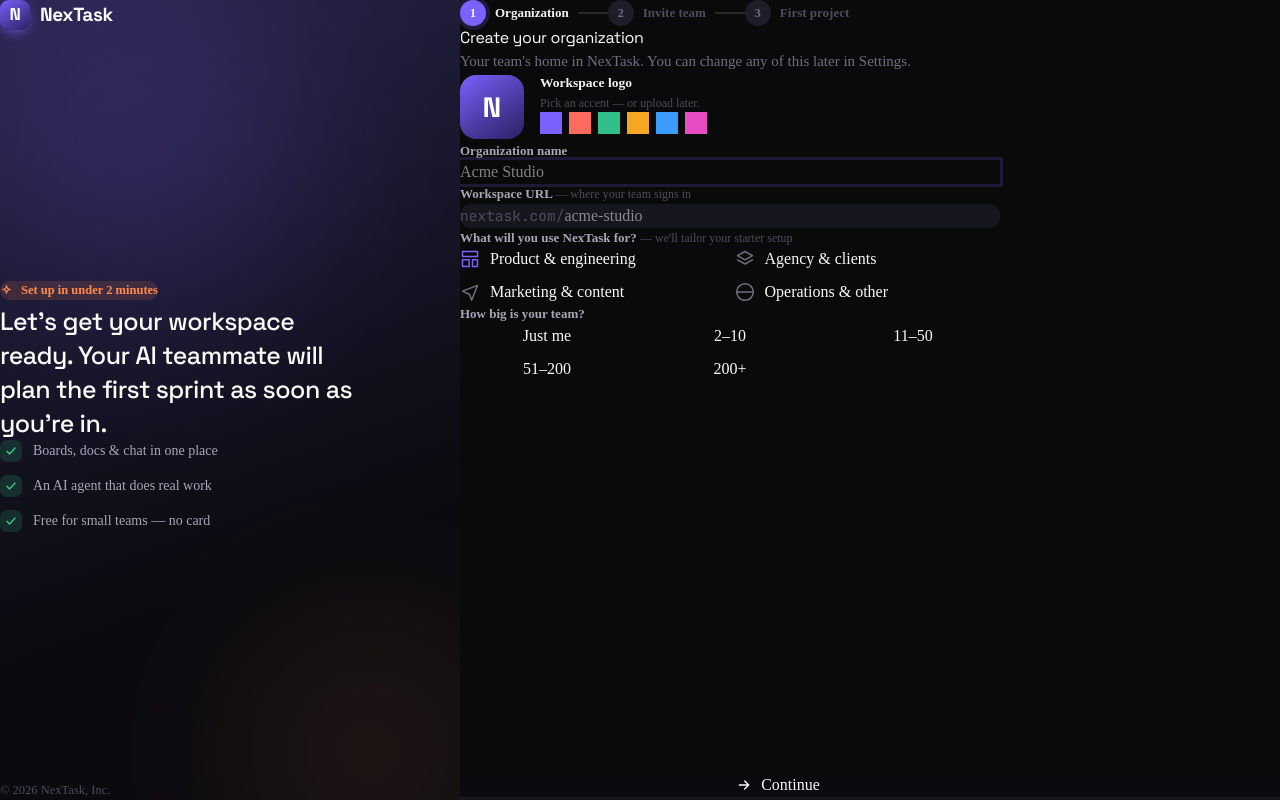
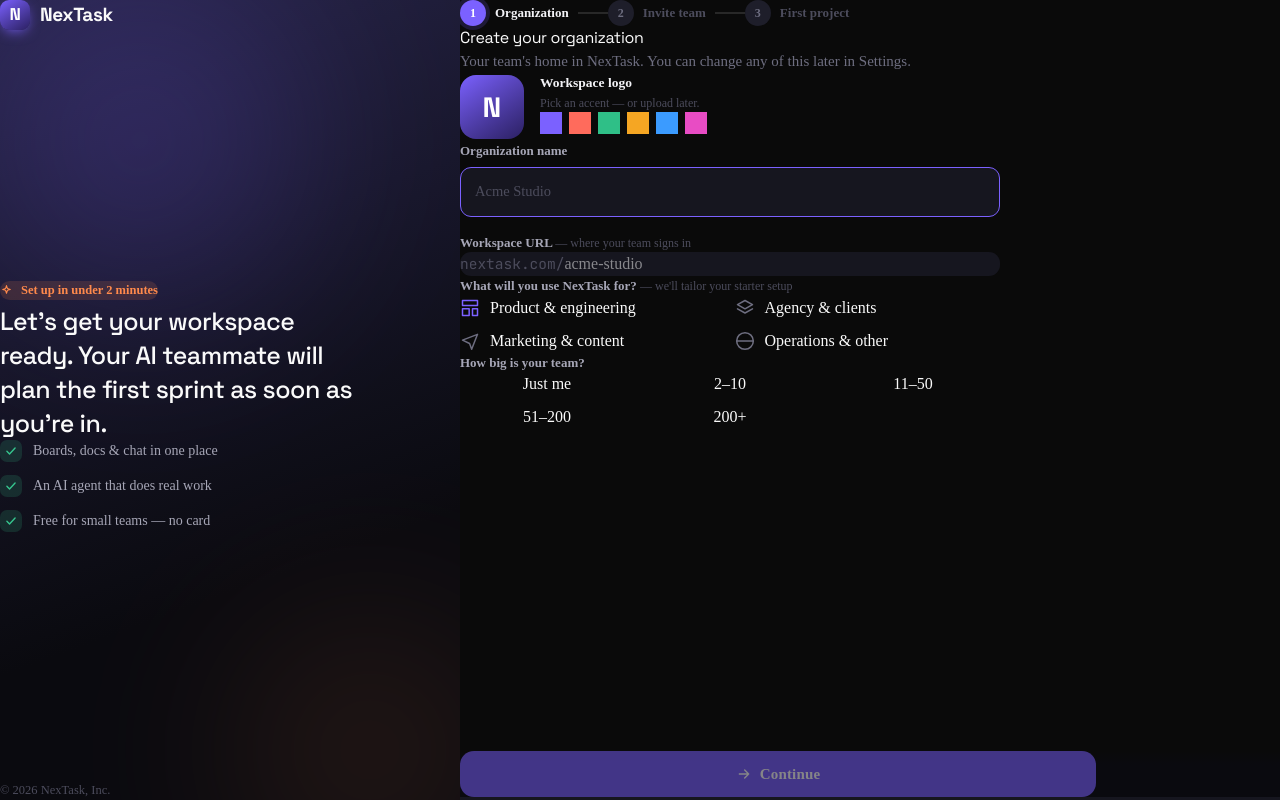
Before and after one commit to AwaisAmin/nextask-ai-saas, a Next.js app: page /onboarding in a window 1280 px wide. Built offline with nearby package versions, Linux system fonts and the light colour scheme.

Commit message:
fixing code issues...

```diff
--- a/src/app/(onboarding)/onboarding.css
+++ b/src/app/(onboarding)/onboarding.css
@@ -115,25 +115,6 @@
     justify-content: space-between;
     padding: 26px 48px;
     flex-shrink: 0;
-  }
-
-  .ob-skip {
-    font-size: 13.5px;
-    color: var(--text-2);
-    font-weight: 600;
-    display: inline-flex;
-    align-items: center;
-    gap: 6px;
-    transition: color 0.15s;
-    text-decoration: none;
-    background: none;
-    border: none;
-    cursor: pointer;
-    font-family: inherit;
-
-    &:hover {
-      color: var(--text-0);
-    }
   }
 
   .ob-stage {
@@ -566,65 +547,6 @@
     }
   }
 
-  /* ── Action buttons ──────────────────────────────────────────────────────── */
-
-  .ob-btn-primary {
-    display: inline-flex;
-    align-items: center;
-    justify-content: center;
-    gap: 9px;
-    font-weight: 600;
-    border-radius: 12px;
-    background: var(--primary);
-    color: var(--primary-ink);
-    padding: 14px 22px;
-    font-size: 15px;
-    box-shadow: 0 8px 22px -8px var(--primary);
-    border: none;
-    cursor: pointer;
-    width: 100%;
-    font-family: inherit;
-    transition:
-      transform 0.2s ease-out,
-      box-shadow 0.2s ease-out;
-
-    &:hover:not(:disabled) {
-      transform: translateY(-2px);
-      box-shadow: 0 14px 32px -8px var(--primary);
-    }
-
-    &:disabled {
-      opacity: 0.5;
-      pointer-events: none;
-      box-shadow: none;
-    }
-  }
-
-  .ob-btn-ghost {
-    display: inline-flex;
-    align-items: center;
-    justify-content: center;
-    gap: 9px;
-    font-weight: 600;
-    border-radius: 12px;
-    background: var(--bg-2);
-    border: 1px solid var(--border-2);
-    color: var(--text-0);
-    padding: 14px 20px;
-    font-size: 15px;
-    cursor: pointer;
-    font-family: inherit;
-    transition: background 0.15s;
-    white-space: nowrap;
-
-    &:hover {
-      background: var(--bg-3);
-    }
-    &[hidden] {
-      display: none;
-    }
-  }
-
   /* ── Seat bar (invite step) ──────────────────────────────────────────────── */
 
   .seatbar {
@@ -713,24 +635,6 @@
     }
     & b {
       color: var(--text-0);
-    }
-  }
-
-  .so-btn {
-    flex-shrink: 0;
-    padding: 8px 14px;
-    border-radius: 9px;
-    background: var(--primary);
-    color: var(--primary-ink);
-    font-size: 12.5px;
-    font-weight: 700;
-    border: none;
-    cursor: pointer;
-    font-family: inherit;
-    box-shadow: 0 6px 16px -6px var(--primary);
-
-    &:hover {
-      filter: brightness(1.08);
     }
   }
 
--- a/src/components/ui/button.tsx
+++ b/src/components/ui/button.tsx
@@ -4,16 +4,18 @@
 import { cn } from "@/lib/utils";
 
 const buttonVariants = cva(
-  "inline-flex shrink-0 items-center justify-center gap-2 font-semibold tracking-[0.012em] whitespace-nowrap cursor-pointer select-none transition-[transform,box-shadow,filter,background,border-color] duration-200 ease-out outline-none focus-visible:ring-2 focus-visible:ring-ring/60 disabled:pointer-events-none disabled:opacity-50 [&_svg]:pointer-events-none [&_svg]:shrink-0",
+  // Split durations match original: transform/filter/bg .15s, box-shadow .2s
+  // Using [transform:...] on hover (not translate-y) so transition:transform picks it up
+  "inline-flex shrink-0 items-center justify-center gap-2 font-semibold tracking-[0.012em] whitespace-nowrap cursor-pointer select-none [transition:transform_0.15s_ease,box-shadow_0.2s_ease,filter_0.15s_ease,background_0.15s_ease,border-color_0.15s_ease] outline-none focus-visible:ring-2 focus-visible:ring-ring/60 disabled:pointer-events-none disabled:opacity-50 [&_svg]:pointer-events-none [&_svg]:shrink-0",
   {
     variants: {
       variant: {
         // ── NexTask core ──────────────────────────────────────────────
         primary:
-          "bg-primary text-(--primary-ink) rounded-xl [box-shadow:0_8px_24px_-8px_var(--primary)] hover:-translate-y-0.5 hover:[box-shadow:0_14px_34px_-8px_var(--primary)]",
+          "bg-primary text-(--primary-ink) rounded-xl [box-shadow:0_8px_22px_-8px_var(--primary)] hover:[transform:translateY(-2px)] hover:[box-shadow:0_14px_32px_-8px_var(--primary)] disabled:[box-shadow:none]",
         ghost:
-          "bg-transparent text-(--text-0) rounded-xl border border-(--border-2) hover:bg-(--bg-2) hover:border-(--text-3)",
-        ai: "rounded-xl text-[#1a0e06] font-bold [background:linear-gradient(110deg,var(--ai-a),var(--ai-b))] [box-shadow:var(--ai-glow)] hover:-translate-y-0.5 hover:brightness-105",
+          "bg-(--bg-2) text-(--text-0) rounded-xl border border-(--border-2) hover:bg-(--bg-3)",
+        ai: "rounded-xl text-[#1a0e06] font-bold [background:linear-gradient(110deg,var(--ai-a),var(--ai-b))] [box-shadow:var(--ai-glow)] hover:[transform:translateY(-2px)] hover:brightness-105",
         // ── App UI (forms, dialogs, destructive) ──────────────────────
         secondary:
           "bg-(--bg-2) text-(--text-0) rounded-xl border border-(--border-2) hover:bg-(--bg-3)",
--- a/src/features/onboarding/components/OnboardingPage.tsx
+++ b/src/features/onboarding/components/OnboardingPage.tsx
@@ -9,15 +9,16 @@
   DEFAULT_CTX,
   SKIP_LABELS,
 } from "@/constants/onboarding";
+import { Button } from "@/components/ui/button";
 import type { BuildConfig, Layer, OnboardingCtx, StepHandle } from "../types";
 import { OnboardingLeft } from "./OnboardingLeft";
-
-const noop = () => {};
 import { Stepper } from "./Stepper";
 import { BuildOverlay } from "./BuildOverlay";
 import { StepOrg } from "./steps/StepOrg";
 import { StepInvite } from "./steps/StepInvite";
 import { StepProject } from "./steps/StepProject";
+
+const noop = () => {};
 
 export const OnboardingPage = () => {
   const [stepIndex, setStepIndex] = useState(0);
@@ -33,7 +34,7 @@
 
   const navigate = (newIndex: number) => {
     const forward = newIndex > stepIndex;
-    const enterClass: "in-right" | "in-left" = forward ? "in-right" : "in-left";
+    const enterClass: Layer["animClass"] = forward ? "in-right" : "in-left";
 
     setLayers((prev) => [
       ...prev.map((l) => ({ ...l, animClass: "leaving" as const })),
@@ -44,7 +45,7 @@
       },
     ]);
     setStepIndex(newIndex);
-    setIsNextEnabled(newIndex === 1); // invite is always valid
+    setIsNextEnabled(newIndex === 1); // invite step is always valid
     setNextLabel("Continue");
 
     setTimeout(() => {
@@ -64,19 +65,10 @@
   const handleNext = () => {
     const data = stepRef.current?.getData();
     if (data === null) return;
-
     const newCtx = { ...ctx, ...(data ?? {}) };
     setCtx(newCtx);
-
-    if (stepIndex < 2) {
-      navigate(stepIndex + 1);
-    } else {
-      showBuild(newCtx);
-    }
-  };
-
-  const handleBack = () => {
-    if (stepIndex > 0) navigate(stepIndex - 1);
+    if (stepIndex < 2) navigate(stepIndex + 1);
+    else showBuild(newCtx);
   };
 
   const handleSkip = () => {
@@ -92,41 +84,36 @@
     }
   };
 
+  const renderStep = (index: number, isActive: boolean) => {
+    const ref = isActive ? stepRef : null;
+    const onValidChange = isActive ? setIsNextEnabled : noop;
+    const onNextLabelChange = isActive ? setNextLabel : noop;
+
+    const steps: Record<number, React.ReactNode> = {
+      0: <StepOrg ref={ref} ctx={ctx} onValidChange={onValidChange} />,
+      1: (
+        <StepInvite
+          ref={ref}
+          ctx={ctx}
+          onValidChange={onValidChange}
+          onNextLabelChange={onNextLabelChange}
+        />
+      ),
+      2: (
+        <StepProject
+          ref={ref}
+          ctx={ctx}
+          onValidChange={onValidChange}
+          onNextLabelChange={onNextLabelChange}
+        />
+      ),
+    };
+
+    return steps[index] ?? null;
+  };
+
   const skipLabel = SKIP_LABELS[stepIndex];
   const progressPct = (stepIndex / 2) * 100;
-
-  const renderStepContent = (index: number, isActive: boolean) => {
-    switch (index) {
-      case 0:
-        return (
-          <StepOrg
-            ref={isActive ? stepRef : null}
-            ctx={ctx}
-            onValidChange={isActive ? setIsNextEnabled : noop}
-          />
-        );
-      case 1:
-        return (
-          <StepInvite
-            ref={isActive ? stepRef : null}
-            ctx={ctx}
-            onValidChange={isActive ? setIsNextEnabled : noop}
-            onNextLabelChange={isActive ? setNextLabel : noop}
-          />
-        );
-      case 2:
-        return (
-          <StepProject
-            ref={isActive ? stepRef : null}
-            ctx={ctx}
-            onValidChange={isActive ? setIsNextEnabled : noop}
-            onNextLabelChange={isActive ? setNextLabel : noop}
-          />
-        );
-      default:
-        return null;
-    }
-  };
 
   return (
     <>
@@ -134,57 +121,56 @@
         <OnboardingLeft />
 
         <main className="ob-right">
-          {/* Top bar: stepper + skip */}
           <div className="ob-top">
             <Stepper current={stepIndex} />
             {skipLabel ? (
-              <button type="button" className="ob-skip" onClick={handleSkip}>
-                <span>{skipLabel}</span>
+              <Button
+                variant="link"
+                className="text-(--text-2) text-[13.5px] gap-1.5 font-semibold"
+                onClick={handleSkip}
+              >
+                {skipLabel}
                 <ChevronRight size={14} />
-              </button>
+              </Button>
             ) : (
               <span />
             )}
           </div>
 
-          {/* Animated step stage */}
           <div className="ob-stage">
             <div className="ob-viewport">
               {layers.map((layer) => (
                 <div key={layer.key} className={`step-view ${layer.animClass}`}>
-                  {renderStepContent(
-                    layer.stepIndex,
-                    layer.animClass !== "leaving",
-                  )}
+                  {renderStep(layer.stepIndex, layer.animClass !== "leaving")}
                 </div>
               ))}
             </div>
 
-            {/* Action bar */}
             <div className="ob-actionbar">
               <div className="ob-action-inner">
-                <button
-                  type="button"
-                  className="ob-btn-ghost"
-                  onClick={handleBack}
-                  hidden={stepIndex === 0}
-                >
-                  Back
-                </button>
-                <button
-                  type="button"
-                  className="ob-btn-primary"
+                {stepIndex > 0 && (
+                  <Button
+                    variant="ghost"
+                    size="md"
+                    onClick={() => navigate(stepIndex - 1)}
+                  >
+                    Back
+                  </Button>
+                )}
+                <Button
+                  variant="primary"
+                  size="md"
+                  className="flex-1"
                   disabled={!isNextEnabled}
                   onClick={handleNext}
                 >
                   <ArrowRightIcon size={16} />
                   {nextLabel}
-                </button>
+                </Button>
               </div>
             </div>
           </div>
 
-          {/* Progress bar */}
           <div className="ob-progress-track">
             <div className="ob-progress" style={{ width: `${progressPct}%` }} />
           </div>
--- a/src/features/onboarding/components/steps/StepOrg.tsx
+++ b/src/features/onboarding/components/steps/StepOrg.tsx
@@ -9,6 +9,7 @@
   ORG_SIZES,
   ORG_USE_CASES,
 } from "@/constants/onboarding";
+import { Input } from "@/components/ui/input";
 import { isSlugAvailable, slugify, toInitials } from "../../utils";
 import type {
   OnboardingCtx,
@@ -103,18 +104,14 @@
       </div>
 
       {/* Org name */}
-      <div className="ob-field">
-        <label htmlFor="ob-org-name">Organization name</label>
-        <input
-          id="ob-org-name"
-          className="ob-input"
+      <Input
+        label="Organization name"
         type="text"
         placeholder="Acme Studio"
         value={name}
         autoFocus
         onChange={(e) => handleNameChange(e.target.value)}
       />
-      </div>
 
       {/* Workspace URL / slug */}
       <div className="ob-field">
```
Also changed, not shown: src/features/onboarding/components/steps/StepInvite.tsx (+3 -4 lines), src/features/onboarding/components/steps/StepProject.tsx (+3 -6 lines). Lines whose indentation alone changed are shown as unchanged.
